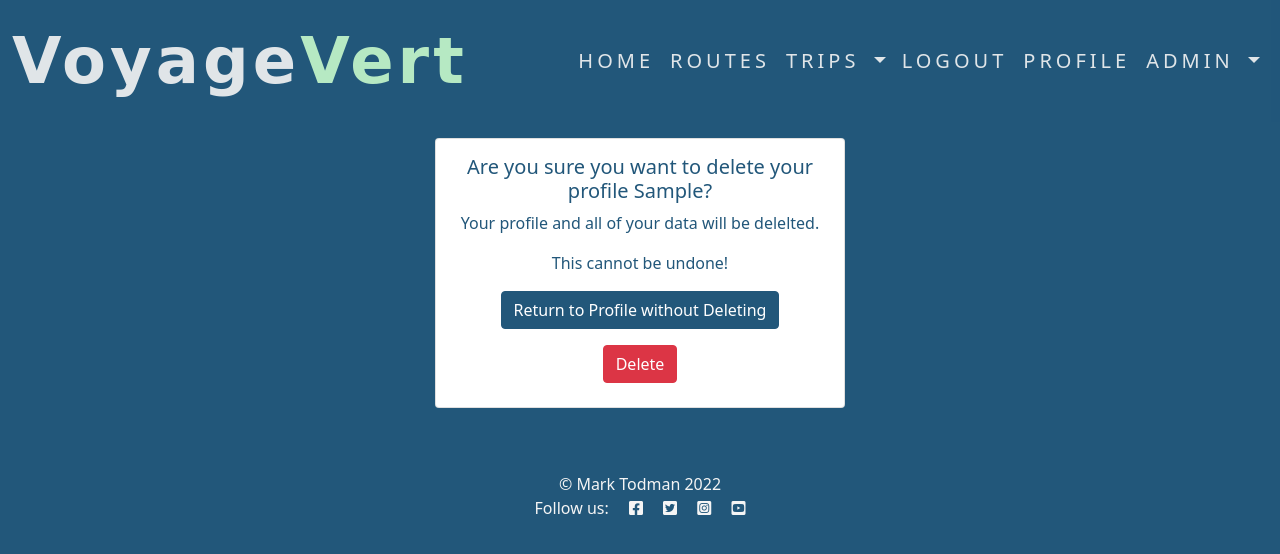
After one commit to marktodman/voyage-vert, a Django app: page /delete_profile/1 in a window 1280 px wide. The commit adds this page. Shown: the top 554 px of the page. Run offline with Django 3.2, Linux system fonts and the light colour scheme; a user stored in the database is signed in; tables that the repository leaves empty hold one stand-in row (values such as "Sample post"); some web fonts are replaced.

Commit message:
feat: Allow users to delete their account

```diff
--- a/bookings/urls.py
+++ b/bookings/urls.py
@@ -15,4 +15,5 @@ urlpatterns = [
     path('delete_route/<route_id>', views.delete_route, name='delete-route'),
     path('delete_trip/<trip_id>', views.delete_trip, name='delete-trip'),
     path('profile/<profile_id>', views.profile, name='profile'),
+    path('delete_profile/<profile_id>', views.delete_profile, name='delete-profile'),
 ]
--- a/bookings/views.py
+++ b/bookings/views.py
@@ -50,7 +50,6 @@ def profile(request, profile_id):
         user = request.user.id
         my_trips = Booking.objects.filter(passenger=user)
 
-
         context = {
             'profile': profile,
             'my_trips': my_trips,
@@ -58,10 +57,38 @@ def profile(request, profile_id):
 
         return render(request, 'profile.html', context)
 
-    # For non-authenticated trying to access the page
+    # For non-authenticated users trying to access the page
     else:
         messages.success(request, (
             'You must be signed in to access this page.'))
+        return redirect('account_login')
+
+
+# Superuser can delete their user account
+def delete_profile(request, profile_id):
+
+    # This page can only be accessed by a superuser
+    if request.user.is_authenticated:
+        profile = Profile.objects.get(id=profile_id)
+        user = request.user
+
+        # Check that user really wants to delete this route
+        if request.method == 'POST':
+            user.delete()
+            messages.success(request, (
+                'Success! Your profile has been deleted from the database'))
+            return redirect('home')
+
+        context = {
+            'profile': profile,
+        }
+
+        return render(request, 'delete_profile.html', context)
+
+    # For authenticated users trying to access the page
+    else:
+        messages.success(request, (
+            'You need to login to view this page.'))
         return redirect('account_login')
 
 # An authenticated user can express an interest in a trip
@@ -101,7 +128,7 @@ def booking(request, trip_id):
 
         return render(request, 'booking.html', context)
 
-    # For non-authenticated trying to access the page
+    # For non-authenticated users trying to access the page
     else:
         messages.success(request, (
             'You must be signed in to access this page.'))
@@ -270,7 +297,7 @@ def delete_route(request, route_id):
 
         return render(request, 'delete_route.html', context)
 
-# For non-superusers trying to access the page
+    # For non-superusers trying to access the page
     else:
         messages.success(request, (
             'Access denied. Please sign in as an admin.'))
--- /dev/null
+++ b/templates/delete_profile.html
@@ -0,0 +1,26 @@
+{% extends "base.html" %}
+
+
+{% block content %}
+<div class="col-12 mt-3">
+    <div class="row">
+        <div class="col-md-6 col-lg-4 mx-auto">
+            <div class="card text-center">
+                <div class="card-body d-flex flex-column">
+                    <h5 class="card-title text-center">Are you sure you want to delete
+                        your profile {{ profile.user.first_name }}?
+                    </h5>
+                    <p class="card-text">Your profile and all of your data will be delelted.</p>
+                    <p class="card-text">This cannot be undone!</p>
+                    <a class="btn btn-primary mx-auto" href="{% url 'profile' user.profile.id %}" role="button">Return to Profile
+                        without Deleting</a>
+                    <form action="" method="POST" class="form-link">
+                        {% csrf_token %}
+                        <input class="btn btn-danger mb-2 mt-3" type="submit" value="Delete">
+                    </form>
+                </div>
+            </div>
+        </div>
+    </div>
+</div>
+{% endblock %}
```
Also changed, not shown: templates/profile.html (+5 -4 lines).
